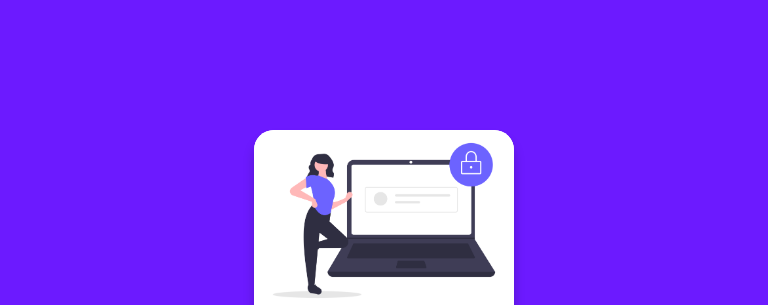
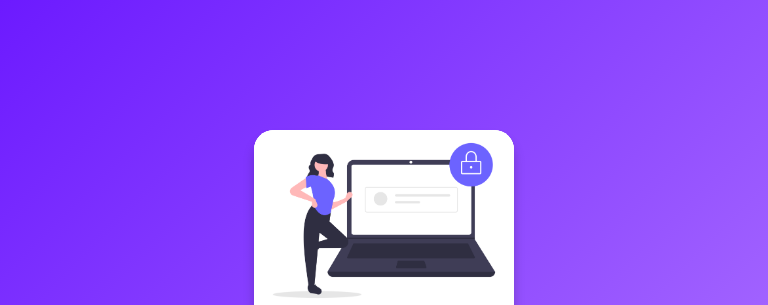
Before and after one commit to Alexguimaraes0/projeto-login, a plain HTML site: page index.html in a window 768 px wide. Shown: the top 305 px of the page. Drawn offline with nearby package versions, Linux system fonts and the light colour scheme.

Commit message:
atualizei

```diff
--- /dev/null
+++ b/estilos/media-query.css
@@ -0,0 +1,22 @@
+@charset "UTF-8";
+
+/* Typical Device BreakPoints
+
+pequena: até 599px
+médio: 600px-1023px
+grande: 1024px-1439px
+extra grande : 1440px ou mais
+
+*/
+
+@media screen and (min-width: 600px) and (max-width: 1023px) {
+
+    body {
+        background-image: linear-gradient(135deg, var(--roxo-escuro), var(--lilas));
+    }
+
+    #login #imagem {
+        float: left;
+    }
+
+}
--- a/estilos/style.css
+++ b/estilos/style.css
@@ -50,6 +50,14 @@ body {
     margin-bottom: 20px;
 }
 
+#imagem {
+    display: block;
+    background: #6C1AFF url(../imagens/undraw_secure-login_m11a.png) no-repeat;
+    background-size: cover;
+    border-radius: 20px;
+    background-position: left center;
+}
+
 img {
     width: 100%;
     max-width: 300px;
--- a/index.html
+++ b/index.html
@@ -8,6 +8,7 @@
     <link rel="stylesheet" href="https://fonts.googleapis.com/css2?family=Material+Symbols+Outlined:opsz,wght,FILL,GRAD@20..48,100..700,0..1,-50..200&icon_names=person" />
     <link rel="shortcut icon" href="enter.png" type="image/x-icon">
     <link rel="stylesheet" href="estilos/style.css">
+    <link rel="stylesheet" href="estilos/media-query.css">
 </head>
 <body>
     <main>
```
